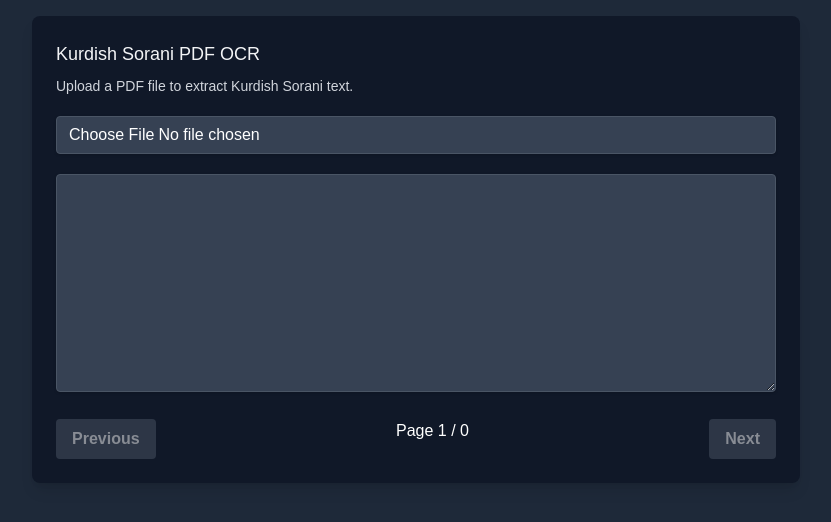
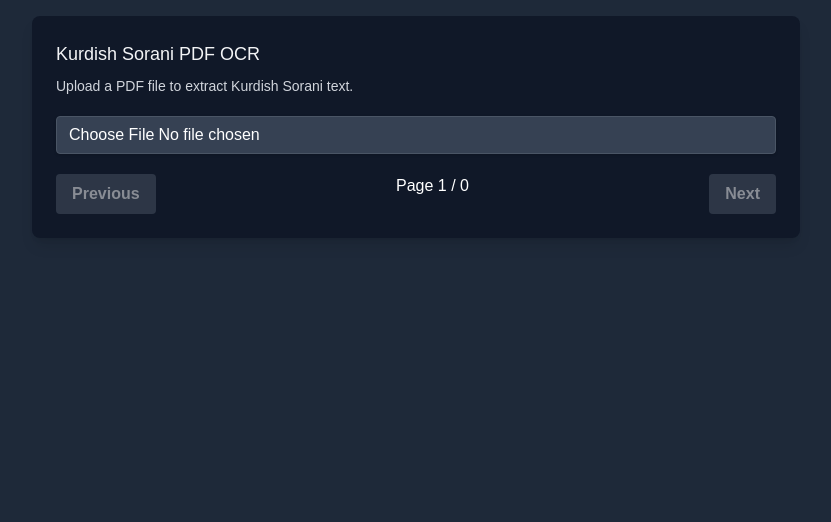
Before and after one commit to Ali-Umed/kurdish-ocr, a Next.js app: page / in a window 1280 px wide. Shown: the top 522 px of the page, without its empty margins (224-1055 px from the left). Built offline with nearby package versions, Linux system fonts and the light colour scheme.

Commit message:
feature: remain other page when user ocr next page and can collapse it

```diff
--- a/app/page.js
+++ b/app/page.js
@@ -3,7 +3,7 @@ import { useEffect, useState, useRef } from "react";
 import * as pdfjsLib from "pdfjs-dist";
 import { recognize } from "tesseract.js";
 
-pdfjsLib.GlobalWorkerOptions.workerSrc = `https://cdnjs.cloudflare.com/ajax/libs/pdf.js/3.4.120/pdf.worker.min.js`;
+pdfjsLib.GlobalWorkerOptions.workerSrc = `https://cdnjs.cloudflare.com/ajax/libs/pdf.js/2.16.105/pdf.worker.min.js`;
 
 const fixKurdishText = (text) => {
   text = text
@@ -19,11 +19,11 @@ const fixKurdishText = (text) => {
 
 export default function PdfOcr() {
   const canvasRef = useRef(null);
-  const [output, setOutput] = useState("");
   const [loading, setLoading] = useState(false);
   const [currentPage, setCurrentPage] = useState(1);
   const [pdfDocument, setPdfDocument] = useState(null);
-  const [extractedText, setExtractedText] = useState("");
+  const [pageTexts, setPageTexts] = useState({});
+  const [collapsedPages, setCollapsedPages] = useState({});
 
   useEffect(() => {
     const handleFileChange = async (e) => {
@@ -36,8 +36,8 @@ export default function PdfOcr() {
       setPdfDocument(pdf);
       setCurrentPage(1);
       setLoading(false);
-      setExtractedText("");
-      setOutput("");
+      setPageTexts({});
+      setCollapsedPages({});
     };
 
     const input = document.getElementById("pdfUpload");
@@ -47,7 +47,7 @@ export default function PdfOcr() {
 
   useEffect(() => {
     const extractTextFromPage = async () => {
-      if (!pdfDocument) return;
+      if (!pdfDocument || pageTexts[currentPage]) return;
 
       setLoading(true);
       const canvas = canvasRef.current;
@@ -66,13 +66,13 @@ export default function PdfOcr() {
 
         let text = result.data.text.trim();
         text = fixKurdishText(text);
-        setOutput(
-          `<h3>📄 Page ${currentPage}</h3><pre dir="rtl">${text}</pre>`
-        );
-        setExtractedText(text);
+        setPageTexts((prev) => ({ ...prev, [currentPage]: text }));
       } catch (error) {
         console.error("Error during OCR:", error);
-        setOutput("❌ Error during OCR. Check console.");
+        setPageTexts((prev) => ({
+          ...prev,
+          [currentPage]: "❌ Error during OCR. Check console.",
+        }));
       } finally {
         setLoading(false);
       }
@@ -91,18 +91,22 @@ export default function PdfOcr() {
     }
   };
 
-  const handleTextChange = (e) => {
-    setExtractedText(e.target.value);
+  const handleTextChange = (page, text) => {
+    setPageTexts((prev) => ({ ...prev, [page]: text }));
+  };
+
+  const toggleCollapse = (page) => {
+    setCollapsedPages((prev) => ({ ...prev, [page]: !prev[page] }));
   };
 
   return (
-    <div className="container  mx-auto p-4 bg-gray-800 text-white">
-      <div className="max-w-3xl mx-auto  shadow-lg rounded-lg overflow-hidden bg-gray-900">
+    <div className="container mx-auto p-4 bg-gray-800 text-white">
+      <div className="max-w-3xl mx-auto shadow-lg rounded-lg overflow-hidden bg-gray-900">
         <div className="px-4 py-5 sm:p-6">
-          <h2 className="text-lg font-medium   text-gray-100">
+          <h2 className="text-lg font-medium text-gray-100">
             Kurdish Sorani PDF OCR
           </h2>
-          <div className="mt-2 max-w-xl text-sm   text-gray-300">
+          <div className="mt-2 max-w-xl text-sm text-gray-300">
             <p>Upload a PDF file to extract Kurdish Sorani text.</p>
           </div>
           <div className="mt-5">
@@ -110,32 +114,43 @@ export default function PdfOcr() {
               type="file"
               id="pdfUpload"
               accept=".pdf"
-              className="shadow appearance-none border rounded w-full py-2 px-3   bg-gray-700 border-gray-600 text-white leading-tight focus:outline-none focus:shadow-outline"
+              className="shadow appearance-none border rounded w-full py-2 px-3 bg-gray-700 border-gray-600 text-white leading-tight focus:outline-none focus:shadow-outline"
             />
           </div>
           {loading && (
-            <p className="  mt-3 text-blue-400">
+            <p className="mt-3 text-blue-400">
               ⏳ Processing page {currentPage}...
             </p>
           )}
           <canvas ref={canvasRef} style={{ display: "none" }} />
-          <div className="mt-5">
-            <div
-              className="text-xl font-bold mb-2"
-              dangerouslySetInnerHTML={{ __html: output }}
-            />
-            <textarea
-              value={extractedText}
-              onChange={handleTextChange}
-              rows="10"
-              className="shadow appearance-none border rounded w-full py-2 px-3  bg-gray-700 border-gray-600 text-white leading-tight focus:outline-none focus:shadow-outline"
-            />
-          </div>
+
+          {Object.entries(pageTexts).map(([page, text]) => (
+            <div key={page} className="mt-5 border border-gray-600 rounded p-4">
+              <div className="flex justify-between items-center mb-2">
+                <h3 className="text-xl font-bold text-gray-100">Page {page}</h3>
+                <button
+                  onClick={() => toggleCollapse(page)}
+                  className="text-sm text-gray-400 hover:text-gray-300 focus:outline-none"
+                >
+                  {collapsedPages[page] ? "Expand" : "Collapse"}
+                </button>
+              </div>
+              {!collapsedPages[page] && (
+                <textarea
+                  value={text}
+                  onChange={(e) => handleTextChange(page, e.target.value)}
+                  rows="5"
+                  className="shadow appearance-none border rounded w-full py-2 px-3 bg-gray-700 border-gray-600 text-white leading-tight focus:outline-none focus:shadow-outline"
+                />
+              )}
+            </div>
+          ))}
+
           <div className="mt-5 flex justify-between">
             <button
               onClick={goToPreviousPage}
               disabled={currentPage <= 1 || loading}
-              className="   font-bold py-2 px-4 rounded disabled:opacity-50 focus:outline-none focus:shadow-outline bg-gray-600 hover:bg-gray-500 text-white"
+              className="font-bold py-2 px-4 rounded disabled:opacity-50 focus:outline-none focus:shadow-outline bg-gray-600 hover:bg-gray-500 text-white"
             >
               Previous
             </button>
@@ -147,7 +162,7 @@ export default function PdfOcr() {
               disabled={
                 !pdfDocument || currentPage >= pdfDocument.numPages || loading
               }
-              className="   font-bold py-2 px-4 rounded disabled:opacity-50 focus:outline-none focus:shadow-outline bg-gray-600 hover:bg-gray-500 text-white"
+              className="font-bold py-2 px-4 rounded disabled:opacity-50 focus:outline-none focus:shadow-outline bg-gray-600 hover:bg-gray-500 text-white"
             >
               Next
             </button>
```
